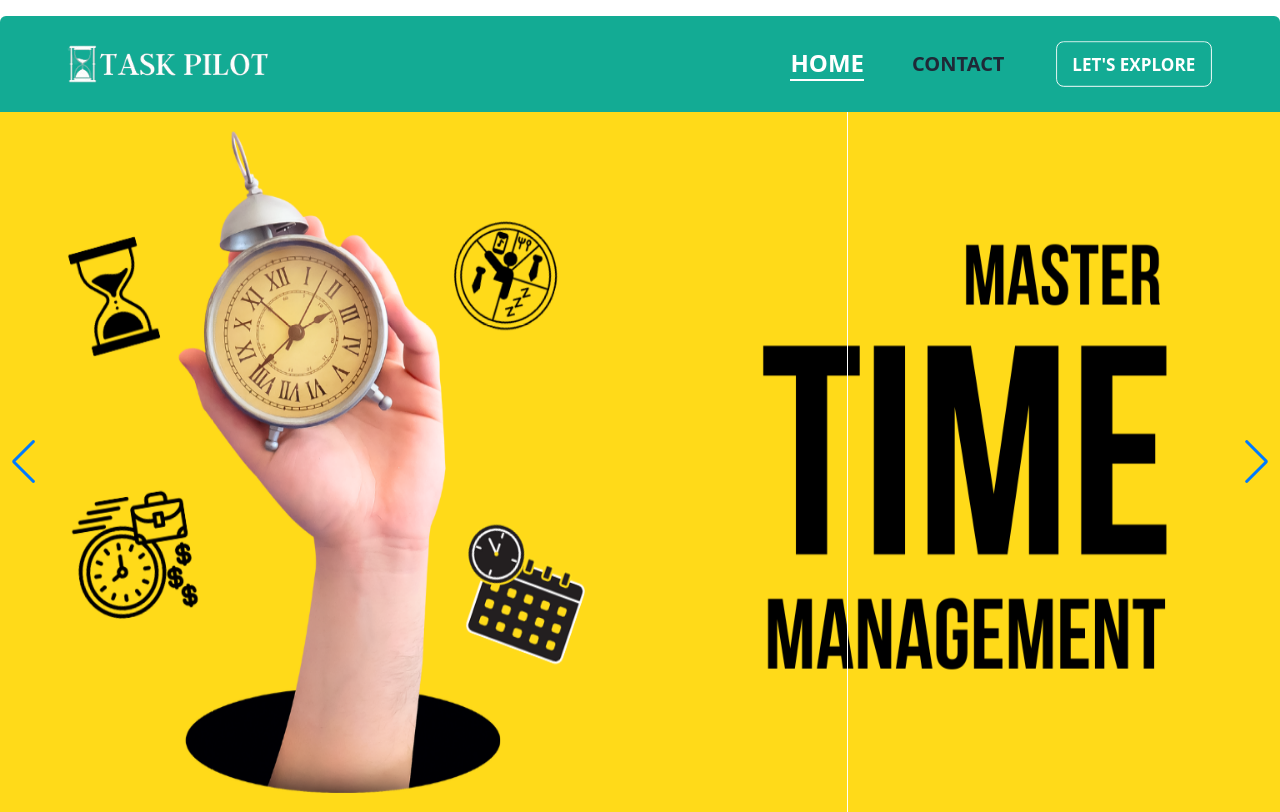
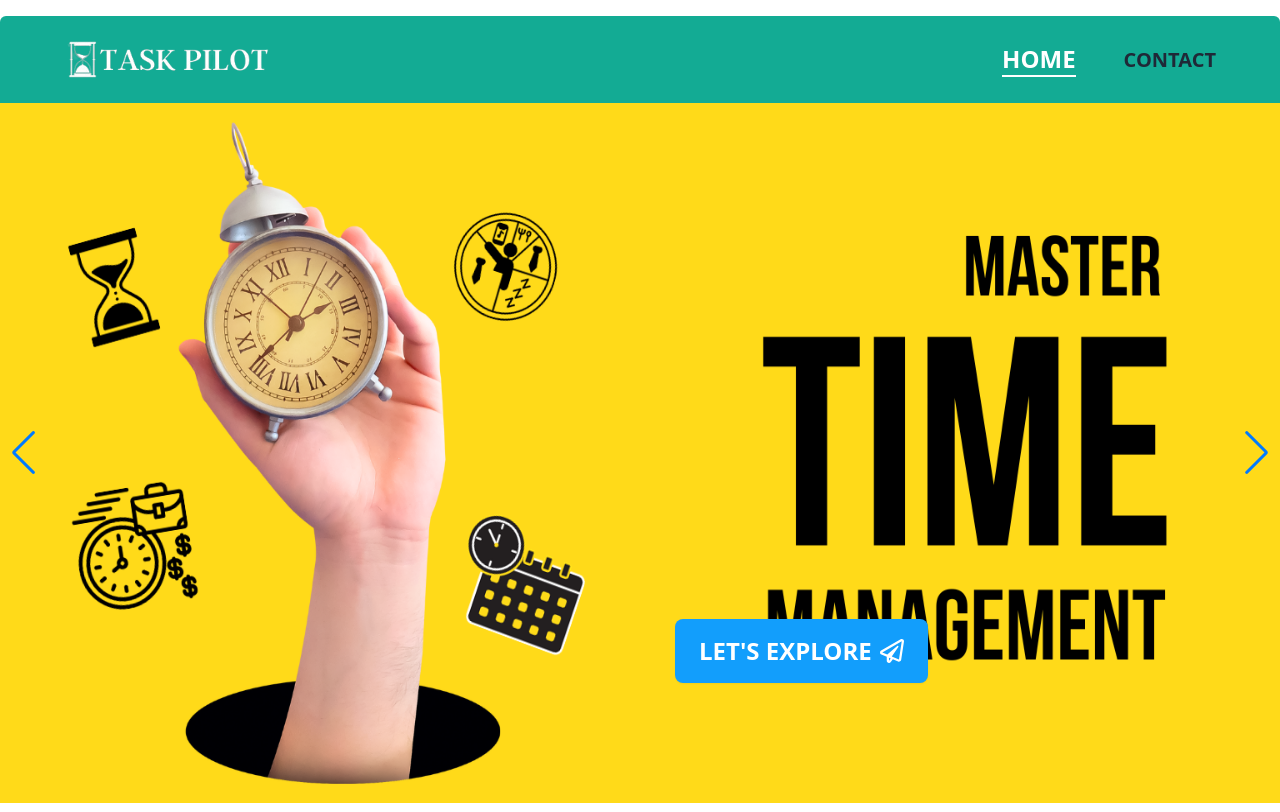
Before and after one commit to mdnoble1/task-pilot-client, a React (Vite) app: page / in a window 1280 px wide. Built offline with nearby package versions, Linux system fonts and the light colour scheme.

Commit message:
added lets explore button on banner

```diff
--- a/src/pages/home/banner/Banner.jsx
+++ b/src/pages/home/banner/Banner.jsx
@@ -1,3 +1,4 @@
+/* eslint-disable react/no-unescaped-entities */
 import { Swiper, SwiperSlide } from "swiper/react";
 import "swiper/css";
 import "swiper/css/navigation";
@@ -8,6 +9,8 @@ import img3 from "../../../assets/images/task3.png";
 import img4 from "../../../assets/images/task4.png";
 import img5 from "../../../assets/images/task5.png";
 import { Autoplay, Pagination } from "swiper/modules";
+import { NavLink } from "react-router-dom";
+import { FaRegPaperPlane } from "react-icons/fa";
 
 const Banner = () => {
   return (
@@ -26,20 +29,60 @@ const Banner = () => {
         modules={[Autoplay, Pagination, Navigation]}
         className="mySwiper"
       >
-        <SwiperSlide>
+        <SwiperSlide className="relative">
           <img className="h-full lg:h-[700px] w-full" src={img1} alt="" />
+          <div className="absolute bottom-[20px] left-[150px] md:bottom-[60px] md:left-[300px] lg:bottom-[120px] lg:left-[675px]">
+            <NavLink to="/login">
+              <button className="btn btn-sm md:btn-lg bg-[#129efc] hover:bg-blue-700 border-0 font-semibold md:text-2xl text-white uppercase">
+                Let's Explore{" "}
+                <FaRegPaperPlane className="text-lg md:text-2xl"></FaRegPaperPlane>
+              </button>
+            </NavLink>
+          </div>
         </SwiperSlide>
-        <SwiperSlide>
+        <SwiperSlide className="relative">
           <img className="h-full lg:h-[700px] w-full" src={img2} alt="" />
+          <div className="absolute bottom-[20px] left-[150px] md:bottom-[60px] md:left-[300px] lg:bottom-[120px] lg:left-[675px]">
+            <NavLink to="/login">
+              <button className="btn btn-sm md:btn-lg bg-[#129efc] hover:bg-blue-700 border-0 font-semibold md:text-2xl text-white uppercase">
+                Let's Explore{" "}
+                <FaRegPaperPlane className="text-lg md:text-2xl"></FaRegPaperPlane>
+              </button>
+            </NavLink>
+          </div>
         </SwiperSlide>
-        <SwiperSlide>
+        <SwiperSlide className="relative">
           <img className="h-full lg:h-[700px] w-full" src={img3} alt="" />
+          <div className="absolute bottom-[20px] left-[150px] md:bottom-[60px] md:left-[300px] lg:bottom-[120px] lg:left-[675px]">
+            <NavLink to="/login">
+              <button className="btn btn-sm md:btn-lg bg-[#129efc] hover:bg-blue-700 border-0 font-semibold md:text-2xl text-white uppercase">
+                Let's Explore{" "}
+                <FaRegPaperPlane className="text-lg md:text-2xl"></FaRegPaperPlane>
+              </button>
+            </NavLink>
+          </div>
         </SwiperSlide>
-        <SwiperSlide>
+        <SwiperSlide className="relative">
           <img className="h-full lg:h-[700px] w-full" src={img4} alt="" />
+          <div className="absolute bottom-[20px] left-[150px] md:bottom-[60px] md:left-[300px] lg:bottom-[120px] lg:left-[675px]">
+            <NavLink to="/login">
+              <button className="btn btn-sm md:btn-lg bg-[#129efc] hover:bg-blue-700 border-0 font-semibold md:text-2xl text-white uppercase">
+                Let's Explore{" "}
+                <FaRegPaperPlane className="text-lg md:text-2xl"></FaRegPaperPlane>
+              </button>
+            </NavLink>
+          </div>
         </SwiperSlide>
-        <SwiperSlide>
+        <SwiperSlide className="relative">
           <img className="h-full lg:h-[700px] w-full" src={img5} alt="" />
+          <div className="absolute bottom-[20px] left-[150px] md:bottom-[60px] md:left-[300px] lg:bottom-[120px] lg:left-[675px]">
+            <NavLink to="/login">
+              <button className="btn btn-sm md:btn-lg bg-[#129efc] hover:bg-blue-700 border-0 font-semibold md:text-2xl text-white uppercase">
+                Let's Explore{" "}
+                <FaRegPaperPlane className="text-lg md:text-2xl"></FaRegPaperPlane>
+              </button>
+            </NavLink>
+          </div>
         </SwiperSlide>
       </Swiper>
     </section>
--- a/src/pages/home/shared/Navbar/Navbar.jsx
+++ b/src/pages/home/shared/Navbar/Navbar.jsx
@@ -45,11 +45,6 @@ const Navbar = () => {
               Contact
             </NavLink>
           </li>
-          <li>
-            <NavLink to="/login">
-              <button className="btn btn-outline font-semibold text-lg text-white uppercase">Let's Explore</button>
-            </NavLink>
-          </li>
         </ul>
       </div>
     </div>
```
